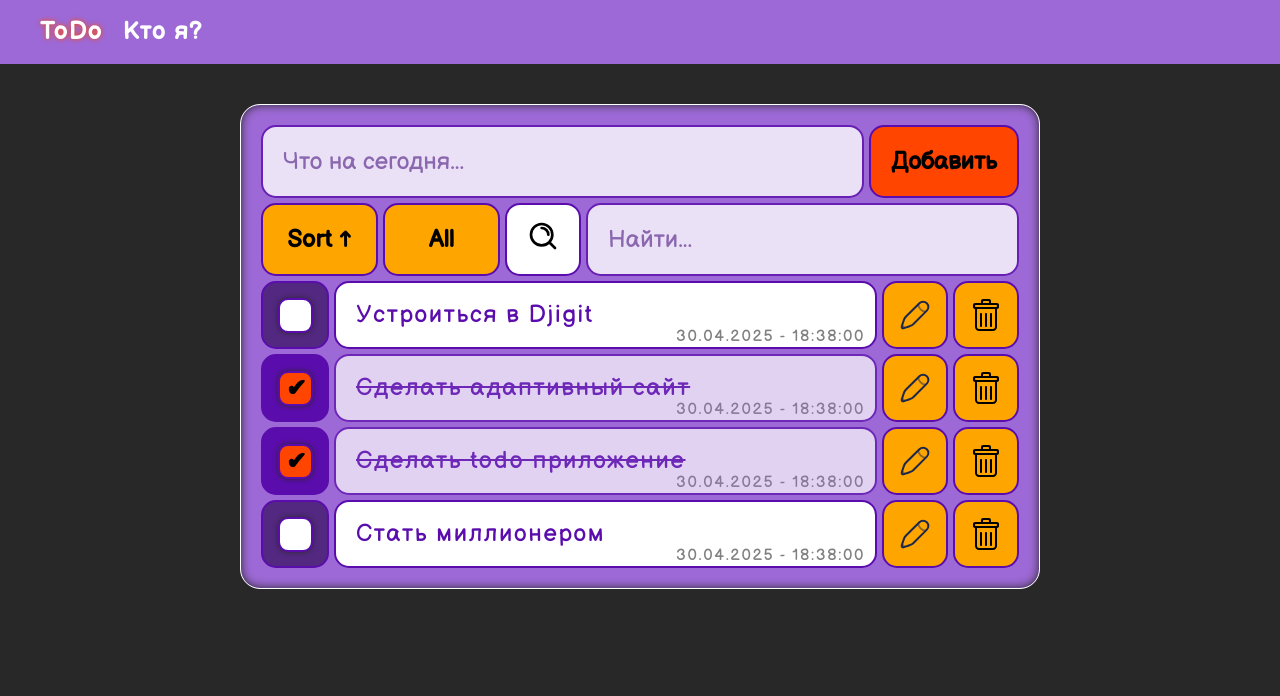
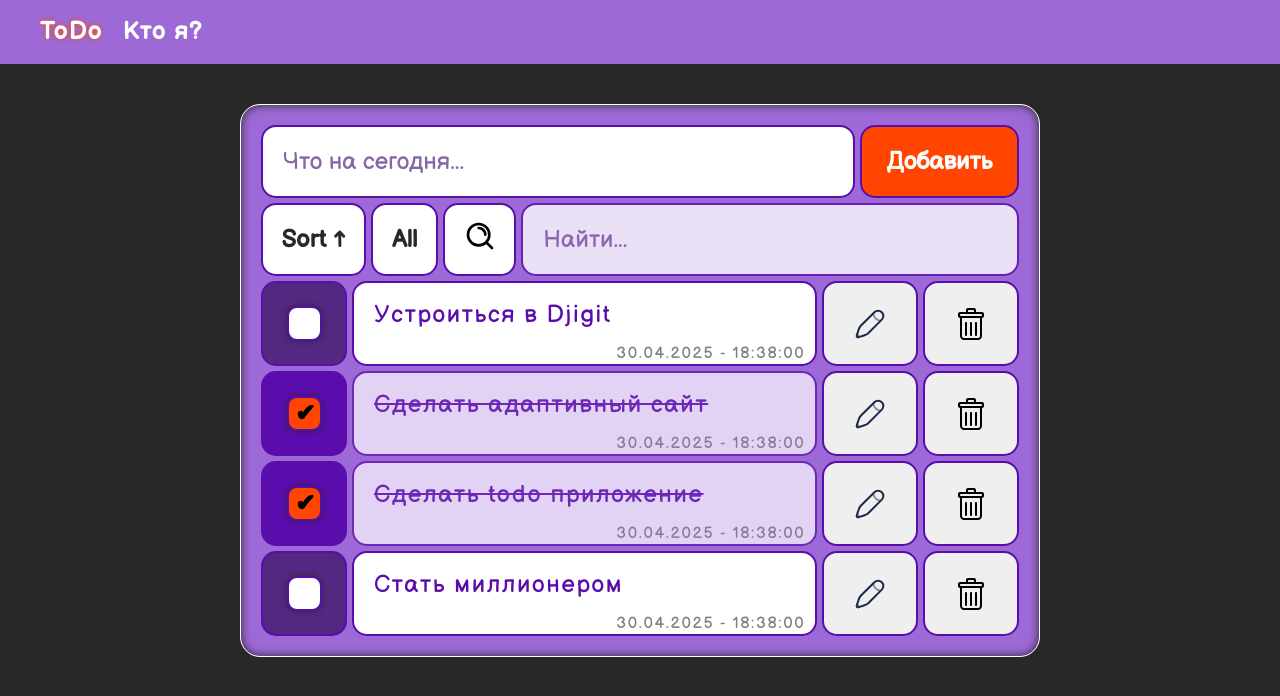
Before and after one commit to Stanford-P1nes/ToDo, a Nuxt app: page / in a window 1280 px wide. Shown: the top 696 px of the page. Built offline with nearby package versions, Linux system fonts and the light colour scheme.

Commit message:
Немного поигрался со стилями

```diff
--- a/components/ToDo/ToDo.vue
+++ b/components/ToDo/ToDo.vue
@@ -47,17 +47,17 @@
 <template>
     <div class="toDo">
         <div class='toDoItem'>
-            <input class="inputTodo" v-model="newTask" type="text" placeholder="Что на сегодня..." autocomplete="off" @keyup.enter='addTask'>
+            <input class="input inputTodo" v-model="newTask" type="text" placeholder="Что на сегодня..." autocomplete="off" @keyup.enter='addTask' autofocus>
             <button class="button btnAdd" type="button" @click='addTask'>Добавить</button>
         </div>
         <div class="toDoItem">
+            <div class="searchForm">
                 <button class='button btnSort' type="button" @click='sort = !sort'>Sort {{ sort ? '↑' : '↓' }}</button>
                 <button class='button btnFilter' type="button" @click='checkStateFilter'>{{ filterText }}</button>
-            <div class="searchForm">
                 <button class="button btnSearch" type="button">
                     <img :src="searchImg" alt="Иконка лупы для поисковой выдачи">
                 </button>
-                <input v-model='searchQuery' class="inputSeatch" type="text" placeholder="Найти...">
+                <input v-model='searchQuery' class="input inputSeatch" type="text" placeholder="Найти...">
             </div>
         </div>
         <div class="toDoItem toDoItem__info">
@@ -80,6 +80,7 @@
                         </span>
                     </template>
                     <!-- Кнопка - изменить задачу -->
+                     <div class="editButtonsBlock">
                         <template v-if="toDo.isEditing">
                             <button class="button btnRename" type="button" @click='toDo.isEditing = false'>
                                 ✔
@@ -95,6 +96,7 @@
                             <img :src="trashImg" alt="Иконка мусорного бака">
                         </button>
                      </div>
+                </div>
             </template>
             <template v-else>
                 <div class="noTaskBlock">
--- a/components/ToDo/_toDo.scss
+++ b/components/ToDo/_toDo.scss
@@ -22,48 +22,34 @@
         margin-bottom: 0;
     }
 }
+
 // Ввод текста
 .inputTodo {
-    width: 100%;
-    caret-color: $active;
-    opacity: .8;
-    transition: opacity .2s linear;
-    &:focus {
-        opacity: 1;
-    }
-    &::placeholder {
-        color: $disabled;
-        opacity: .7;
-    }
+    flex-grow: 6;
 }
-// Кнопки
 .btnAdd {
-    padding: 20px;
-    background-color: orangered;
-    transition: opacity .1s ease;
-    &:active {
-        opacity: .9;
-    }
-    @media (max-width: 560px) {
-        padding: 10px;
-    }
+    @include buttonSecond;
 }
-.btnSort, .btnFilter {
-    padding: 10px 20px;
-    background-color: orange;
-    transition: background .1s ease;
-    width: 20%;
-    &:active {
-        opacity: .9;
+
+// Поисковая выдача
+.btnSort, .btnFilter, .btnSearch {
+    @include buttonPrim;
+    flex-grow: 1;
+}
+.btnSearch {
+    @media (max-width: 390px) {
+        display: none;
     }
 }
 .searchForm {
-    width: 100%;
     display: flex;
     gap: 5px;
+    flex-grow: 5;
+}
+.inputSeatch {
+    flex-grow: 5;
 }
 .btnSearch {
-    background-color: $milk;
     img {
         width: 32px;
         height: 32px;
@@ -75,31 +61,18 @@
         }
     }
 }
-.inputSeatch {
-    width: 100%;
-    caret-color: $active;
-    opacity: .8;
-    transition: opacity .2s linear;
-    &:focus {
-        opacity: 1;
-    }
-    &::placeholder {
-        color: $disabled;
-        opacity: .7;
-    }
-}
+
 // Уже сами таски
 .toDoItem__info {
     flex-direction: column;
 }
 .taskToDo {
     width: 100%;
-    height: 100%;
     display: flex;
     gap: 5px;
 }
 .btnCheckboxWrapper {
-    padding: 11px;
+    padding: 20px;
     border-radius: 15px;
     background-color: $disabled;
     border: 2px solid $active;
@@ -108,6 +81,9 @@
     align-items: center;
     &:has(.btnCheckbox:checked) {
         background-color: $active;
+    }
+    @media (max-width: 560px) {
+        padding: 0;
     }
 }
 .btnCheckbox {
@@ -137,8 +113,7 @@
 }
 .taskData {
     position: relative;
-    width: 100%;
-    min-height: 100%;
+    width: 70%;
     padding: 20px;
     border: 2px solid $active;
     border-radius: 15px;
@@ -160,6 +135,7 @@
         color: $grey;
     }
     @media (max-width: 560px) {
+        width: 80%;
         font-size: 1rem;
         padding: 20px 10px;
         .taskDate {
@@ -167,23 +143,30 @@
         }
     }
 }
-.btnRename, .btnRemove {
-    background-color: orange;
-    aspect-ratio: 1;
-    padding: 15px;
-    transition: background .1s ease;
-    &:active {
-        background-color: red;
+
+// Кнопки изменить и удалить
+.editButtonsBlock {
+    display: flex;
+    width: 30%;
+    gap: 5px;
+    @media (max-width: 560px) {
+        width: 20%;
+        flex-direction: column;
     }
 }
 .btnRename, .btnRemove {
+    padding: 10px;
     display: flex;
     justify-content: center;
     align-items: center;
+    transition: background .1s ease;
     img {
         width: 32px;
         height: 32px;
         object-fit: contain;
+    }
+    &:active {
+        background-color: red;
     }
     @media (max-width: 560px) {
         img {
@@ -192,9 +175,39 @@
         }
     }
 }
+
+// Общие стили для кнопок
+.button {
+    flex-grow: 1;
+	cursor: pointer;
+	font-weight: 700;
+    transition: opacity .1s ease;
+    &:active {
+        opacity: .9;
+    }
+}
+
+// Общие стили для элементов ввода
+.input {
+    @include input;
+    caret-color: $active;
+    opacity: .8;
+    transition: opacity .2s linear;
+    &:focus {
+        opacity: 1;
+    }
+    &::placeholder {
+        color: $disabled;
+        opacity: .7;
+    }
+    @media (max-width: 560px) {
+        padding: 10px;
+    }
+}
+
 // Блок без задач
 .noTaskBlock {
-    width: 100%;
+    flex-grow: 1;
     text-align: center;
     padding: 20px;
     background-color: $milk;
@@ -206,16 +219,3 @@
         font-size: 1rem;
     }
 }
-// --------------------------------
-.btnSort, .btnFilter, .btnSearch {
-    padding: 10px 20px;
-    @media (max-width: 560px) {
-        padding: 5px 10px;
-    }
-}
-.inputTodo, .inputSeatch {
-    padding: 20px;
-    @media (max-width: 560px) {
-        padding: 10px;
-    }
-}
--- a/pages/index.vue
+++ b/pages/index.vue
@@ -1,7 +1,5 @@
 <template>
     <main>
-        <div class="container">
-            <ToDo />
-        </div>
+        <ToDo />
     </main>
 </template>
--- a/styles/_mixin.scss
+++ b/styles/_mixin.scss
@@ -17,3 +17,16 @@ $grey: grey;
 }
 $BalsamiqSans-Bold: 'BalsamiqSans-Bold', sans-serif;
 $BalsamiqSans-Regular: 'BalsamiqSans-Regular', sans-serif;
+
+// mixin
+@mixin buttonPrim() {
+    background-color: $milk;
+    color: $bg-color;
+}
+@mixin buttonSecond() {
+    background-color: orangered;
+    color: $milk;
+}
+@mixin input() {
+    padding: 20px;
+}
--- a/styles/main.scss
+++ b/styles/main.scss
@@ -58,9 +58,6 @@ table {
     max-width: calc(1200px + $padding * 2);
     padding: 0 $padding;
     margin: 0 auto;
-	@media (max-width: 680px) {
-        padding: 0;
-    }
 }
 main {
 	flex: 1 1 0;
@@ -79,7 +76,6 @@ input, button {
 input::placeholder {
 	font-family: $BalsamiqSans-Regular;
 }
-.button {
+button {
 	cursor: pointer;
-	font-weight: 700;
 }
```
Lines whose indentation alone changed are shown as unchanged.
